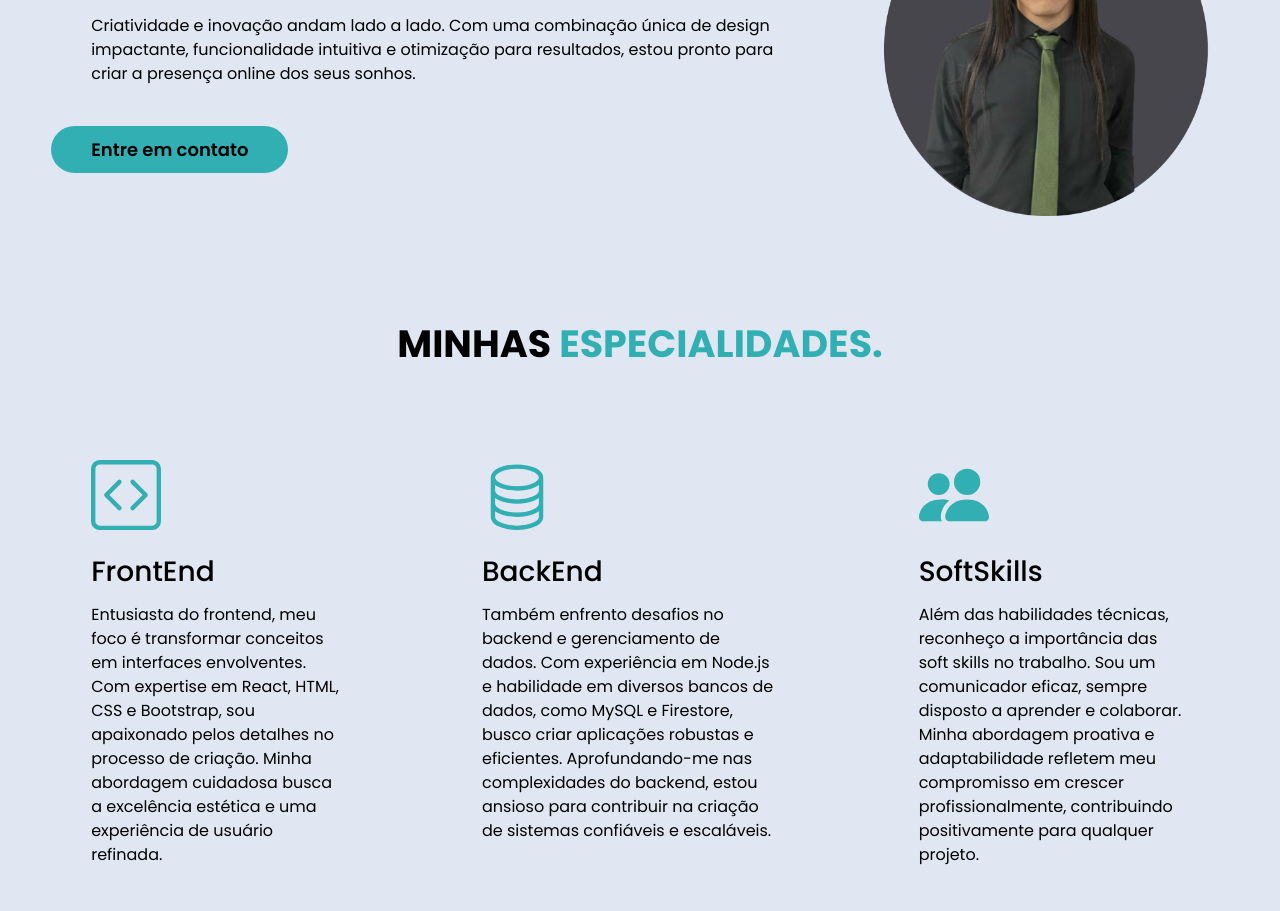
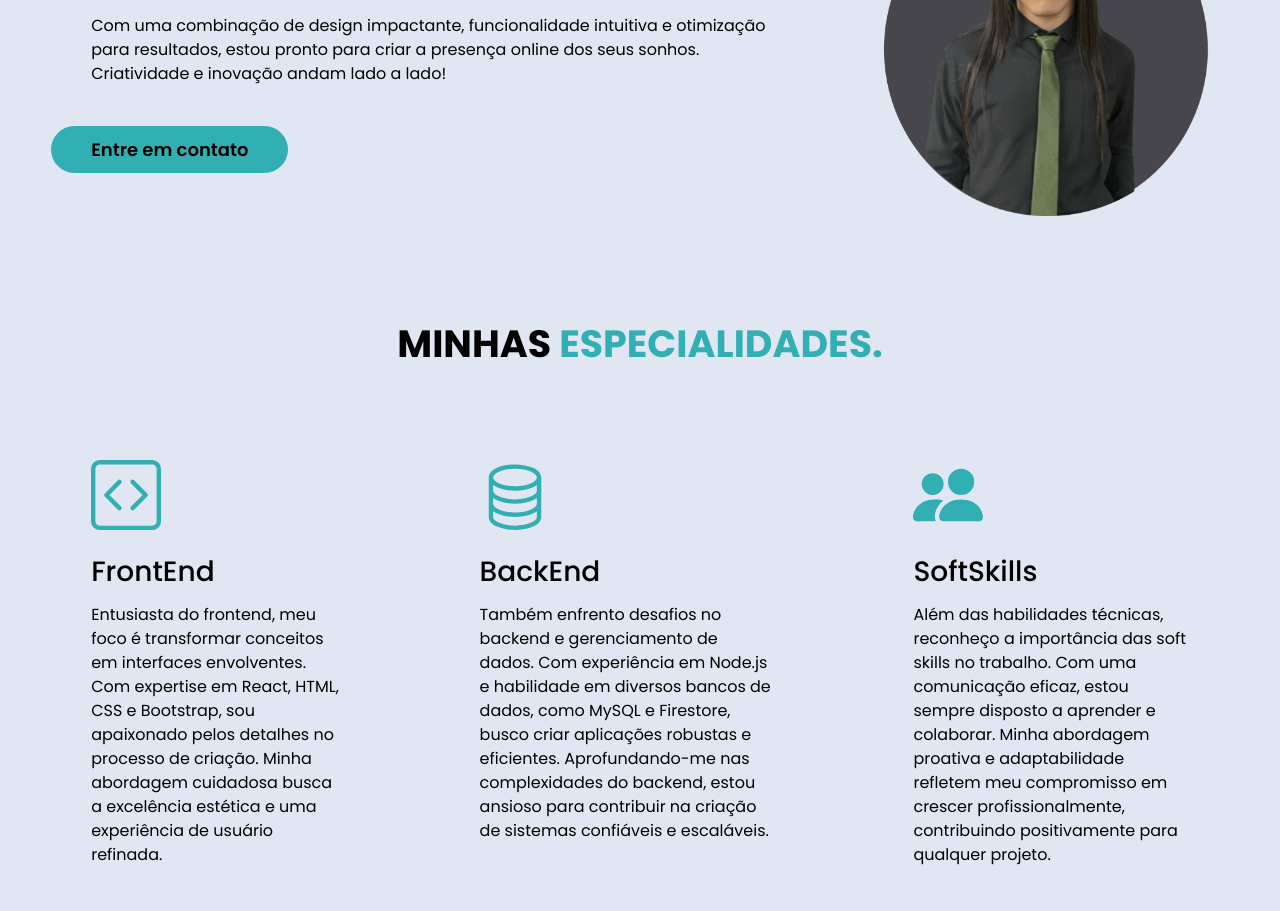
Before and after one commit to Cauavar/Portfolio, a website: page index.html in a window 1280 px wide. Shown: the part 389-1300 px from the top of the page. Drawn offline with nearby package versions, Linux system fonts and the light colour scheme.

Commit message:
commit 16

```diff
--- a/index.html
+++ b/index.html
@@ -77,9 +77,9 @@
                     <div class="txt-topo-site">
                         <h1>TRANSFORMANDO IDEIAS EM REALIDADE DIGITAL<span>.</span></h1>
                         <p>
-                            Criatividade e inovação andam lado a lado. Com uma combinação única de design impactante,
+                            Com uma combinação de design impactante,
                             funcionalidade intuitiva e otimização para resultados, estou pronto para criar a presença
-                            online dos seus sonhos.
+                            online dos seus sonhos. Criatividade e inovação andam lado a lado!
                         </p>
 
                         <div class="btn-contato">
@@ -122,7 +122,7 @@
                             <path d="M7 14s-1 0-1-1 1-4 5-4 5 3 5 4-1 1-1 1zm4-6a3 3 0 1 0 0-6 3 3 0 0 0 0 6m-5.784 6A2.24 2.24 0 0 1 5 13c0-1.355.68-2.75 1.936-3.72A6.3 6.3 0 0 0 5 9c-4 0-5 3-5 4s1 1 1 1zM4.5 8a2.5 2.5 0 1 0 0-5 2.5 2.5 0 0 0 0 5"/>
                           </svg>
                         <h3>SoftSkills</h3>
-                        <p>Além das habilidades técnicas, reconheço a importância das soft skills no trabalho. Sou um comunicador eficaz, sempre disposto a aprender e colaborar. Minha abordagem proativa e adaptabilidade refletem meu compromisso em crescer profissionalmente, contribuindo positivamente para qualquer projeto.</p>
+                        <p>Além das habilidades técnicas, reconheço a importância das soft skills no trabalho. Com uma comunicação eficaz, estou sempre disposto a aprender e colaborar. Minha abordagem proativa e adaptabilidade refletem meu compromisso em crescer profissionalmente, contribuindo positivamente para qualquer projeto.</p>
                     </div>
                 </div>
 
```
